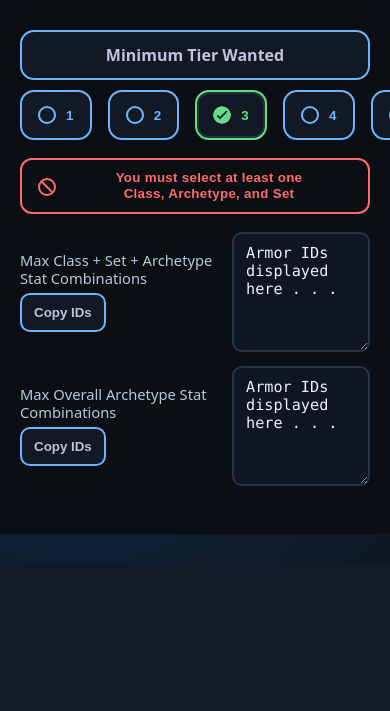
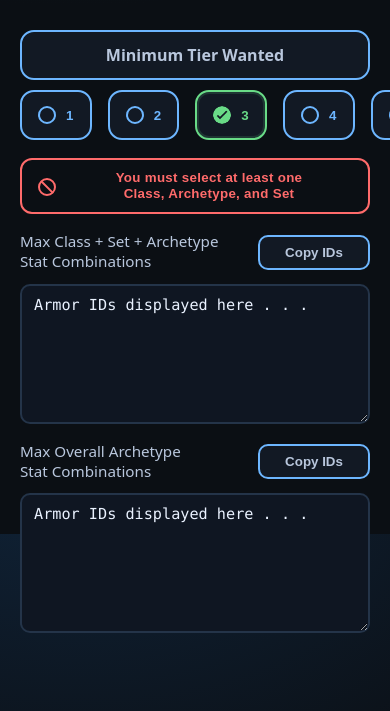
Before and after one commit to Mitchmer/Armor-Finder-DIM, a Flask app: page / in a window 390 px wide; the page is wider, and only the part inside the window is pictured. Shown: the part 1154-1865 px from the top of that part. Before the commit the page ends 1688 px from the top of that part, so only its background shows below. Run offline with Flask 3, Linux system fonts and the light colour scheme.

Commit message:
Output style changes for small screens

```diff
--- a/static/styles.css
+++ b/static/styles.css
@@ -467,3 +467,63 @@
   transform: rotate(-45deg);
   border-radius: 1px;
 }
+
+
+/* ===== Output section (clean alignment) ===== */
+.outputs{ display:flex; flex-direction: column; gap: 18px; }
+
+.output-row{
+  display: grid;
+  grid-template-columns: 220px 1fr;  /* left column width */
+  gap: 16px;
+  align-items: start;                /* top-align with the textarea */
+}
+
+.left-stack{
+  display: grid;
+  grid-template-rows: auto auto;     /* label on top, button below */
+  align-content: start;
+  align-items: start;
+  justify-items: start;              /* keep both left-aligned */
+  gap: 8px;
+  min-width: 0;                      /* allow label to wrap instead of pushing layout */
+}
+
+.output-label{
+  color: var(--muted);
+  font-size: 0.95rem;
+  line-height: 1.3;
+  white-space: normal;               /* wrap long labels nicely */
+  text-wrap: balance;                /* nicer breaks where supported */
+  max-width: 100%;
+}
+
+.copy-btn{
+  display: inline-flex;
+  align-items: center;
+  justify-content: center;
+  padding: 8px 14px;
+  min-width: 112px;                  /* stops the “squished to the edge” look */
+  border-radius: 10px;
+  font-weight: 600;
+}
+
+/* textarea keeps breathing room relative to the left stack */
+.output{
+  min-height: 140px;
+}
+
+/* Narrow screens: stack cleanly */
+@media (max-width: 980px){
+  .output-row{
+    grid-template-columns: 1fr;
+    gap: 12px;
+  }
+  .left-stack{
+    grid-template-rows: auto;        /* label and button side-by-side on one row */
+    grid-auto-flow: column;
+    align-items: center;
+    gap: 12px;
+  }
+  .output-label{ margin-right: 12px; }
+}
```
